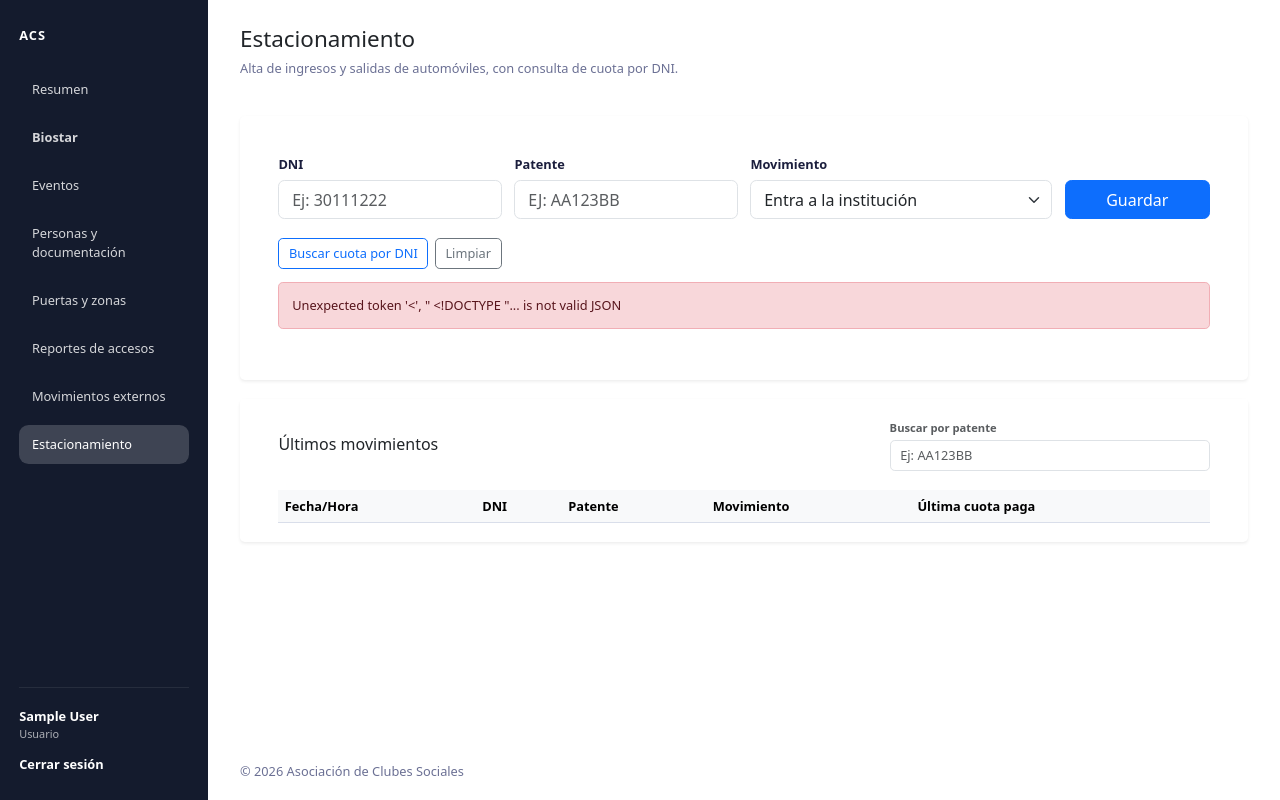
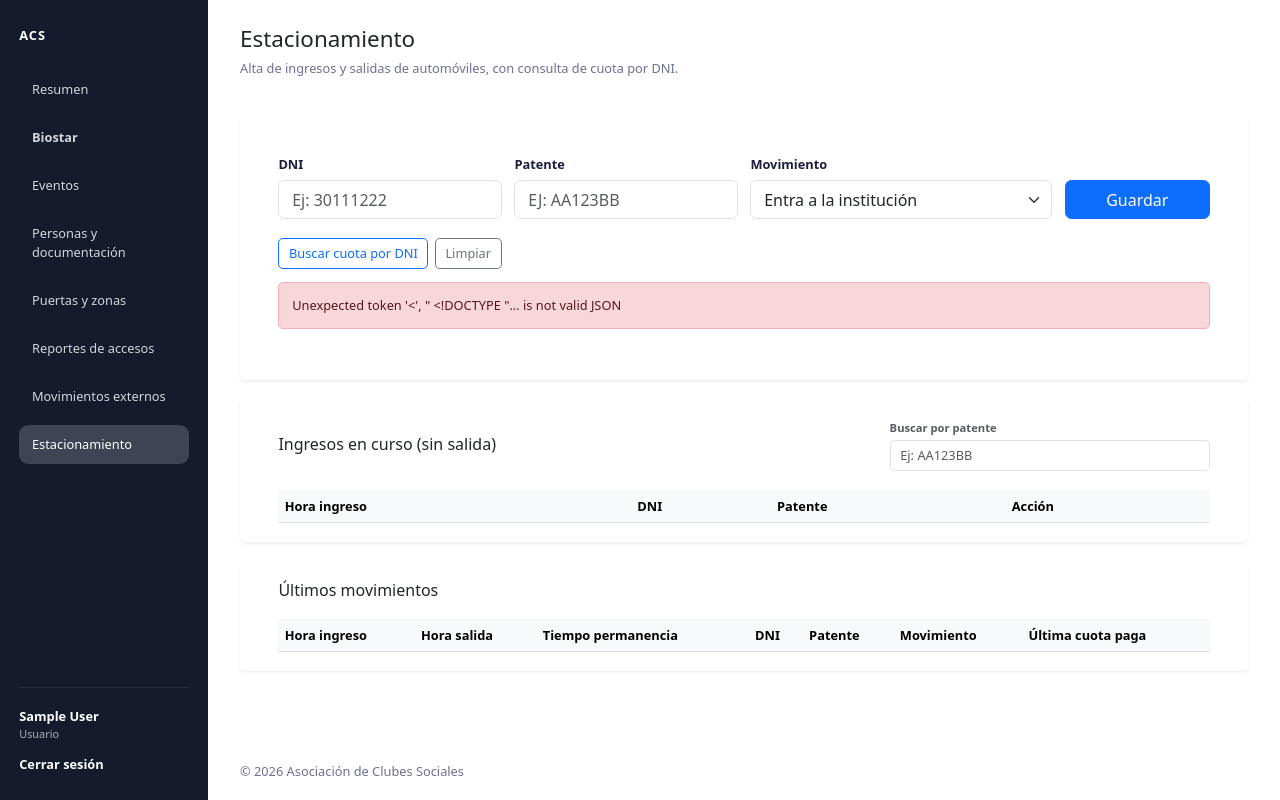
Before and after one commit to hbrunacci/geba_acs, a Django app: page /parking-movements/ in a window 1280 px wide. Run offline with Django 5.2, Linux system fonts and the light colour scheme; a user stored in the database is signed in; tables that the repository leaves empty hold one stand-in row (values such as "Sample post"); lists and menus that the app fills with data are empty.

Commit message:
Agregar registro de salida y permanencia en movimientos de parking

```diff
--- a/access_control/models/models.py
+++ b/access_control/models/models.py
@@ -214,6 +214,8 @@ class ParkingMovement(models.Model):
     patente = models.CharField(max_length=16)
     movement_type = models.CharField(max_length=10, choices=MovementType.choices)
     ult_cuota_paga = models.DateTimeField(null=True, blank=True)
+    exit_at = models.DateTimeField(null=True, blank=True)
+    stay_duration = models.DurationField(null=True, blank=True)
     created_at = models.DateTimeField(auto_now_add=True)
 
     class Meta:
--- a/access_control/templates/access_control/parking_movements_console.html
+++ b/access_control/templates/access_control/parking_movements_console.html
@@ -53,16 +53,10 @@
   <section class="card shadow-sm border-0 mt-4">
     <div class="card-header bg-white border-0 pt-4 px-4 px-lg-5">
       <div class="d-flex flex-column flex-md-row align-items-md-center justify-content-between gap-3">
-        <h5 class="mb-0">Últimos movimientos</h5>
+        <h5 class="mb-0">Ingresos en curso (sin salida)</h5>
         <div class="w-100 w-md-auto" style="max-width: 320px;">
           <label class="form-label small text-muted mb-1" for="movements-plate-filter">Buscar por patente</label>
-          <input
-            id="movements-plate-filter"
-            class="form-control"
-            type="text"
-            placeholder="Ej: AA123BB"
-            autocomplete="off"
-          />
+          <input id="movements-plate-filter" class="form-control" type="text" placeholder="Ej: AA123BB" autocomplete="off" />
         </div>
       </div>
     </div>
@@ -71,7 +65,30 @@
         <table class="table table-hover align-middle mb-0">
           <thead class="table-light">
             <tr>
-              <th>Fecha/Hora</th>
+              <th>Hora ingreso</th>
+              <th>DNI</th>
+              <th>Patente</th>
+              <th>Acción</th>
+            </tr>
+          </thead>
+          <tbody id="open-movements-body"></tbody>
+        </table>
+      </div>
+    </div>
+  </section>
+
+  <section class="card shadow-sm border-0 mt-4">
+    <div class="card-header bg-white border-0 pt-4 px-4 px-lg-5">
+      <h5 class="mb-0">Últimos movimientos</h5>
+    </div>
+    <div class="card-body px-4 px-lg-5 pb-4">
+      <div class="table-responsive">
+        <table class="table table-hover align-middle mb-0">
+          <thead class="table-light">
+            <tr>
+              <th>Hora ingreso</th>
+              <th>Hora salida</th>
+              <th>Tiempo permanencia</th>
               <th>DNI</th>
               <th>Patente</th>
               <th>Movimiento</th>
@@ -82,7 +99,7 @@
         </table>
       </div>
     </div>
-</section>
+  </section>
 </div>
 
 <script>
@@ -95,21 +112,18 @@
   const clearButton = document.getElementById('clear-form');
   const messageBox = document.getElementById('parking-message');
   const quotaBox = document.getElementById('quota-box');
+  const body = document.getElementById('movements-body');
+  const openBody = document.getElementById('open-movements-body');
+  const plateFilterInput = document.getElementById('movements-plate-filter');
+  let allMovements = [];
 
   function setQuotaStatus(message, canEnter) {
     quotaBox.className = 'small mt-2 fw-semibold';
-    if (canEnter === true) {
-      quotaBox.classList.add('text-success');
-    } else if (canEnter === false) {
-      quotaBox.classList.add('text-danger');
-    } else {
-      quotaBox.classList.add('text-muted');
-    }
+    if (canEnter === true) quotaBox.classList.add('text-success');
+    else if (canEnter === false) quotaBox.classList.add('text-danger');
+    else quotaBox.classList.add('text-muted');
     quotaBox.textContent = message;
   }
-  const body = document.getElementById('movements-body');
-  const plateFilterInput = document.getElementById('movements-plate-filter');
-  let allMovements = [];
 
   function showMessage(text, kind) {
     messageBox.className = 'alert alert-' + (kind || 'info') + ' mt-3';
@@ -132,9 +146,7 @@
       ...options
     });
     const payload = await response.json();
-    if (!response.ok) {
-      throw new Error(payload.detail || ('HTTP ' + response.status));
-    }
+    if (!response.ok) throw new Error(payload.detail || ('HTTP ' + response.status));
     return payload;
   }
 
@@ -143,15 +155,25 @@
     return value.replace('T', ' ').slice(0, 19);
   }
 
+  function formatDuration(seconds) {
+    if (!Number.isFinite(seconds) || seconds < 0) return '-';
+    const total = Math.floor(seconds);
+    const h = Math.floor(total / 3600);
+    const m = Math.floor((total % 3600) / 60);
+    return h + 'h ' + m + 'm';
+  }
+
   function renderRows(items) {
     if (!items.length) {
-      body.innerHTML = '<tr><td colspan="5" class="text-center text-muted py-4">No hay movimientos para la patente buscada.</td></tr>';
+      body.innerHTML = '<tr><td colspan="7" class="text-center text-muted py-4">No hay movimientos para la patente buscada.</td></tr>';
       return;
     }
 
     body.innerHTML = items.map(item => `
       <tr>
         <td>${formatDate(item.created_at)}</td>
+        <td>${formatDate(item.exit_at)}</td>
+        <td>${formatDuration(item.stay_duration_seconds)}</td>
         <td>${item.dni}</td>
         <td>${item.patente}</td>
         <td>${item.movement_type === 'entry' ? 'Ingreso' : 'Salida'}</td>
@@ -160,24 +182,54 @@
     `).join('');
   }
 
-  function applyPlateFilter() {
-    const term = (plateFilterInput.value || '').trim().toLowerCase();
-    if (!term) {
-      renderRows(allMovements);
+  function renderOpenRows(items) {
+    if (!items.length) {
+      openBody.innerHTML = '<tr><td colspan="4" class="text-center text-muted py-4">No hay ingresos pendientes de salida.</td></tr>';
       return;
     }
 
-    const filtered = allMovements.filter(item => String(item.patente || '').toLowerCase().includes(term));
+    openBody.innerHTML = items.map(item => `
+      <tr>
+        <td>${formatDate(item.created_at)}</td>
+        <td>${item.dni}</td>
+        <td>${item.patente}</td>
+        <td><button class="btn btn-sm btn-success" data-movement-id="${item.id}">Marcar salida</button></td>
+      </tr>
+    `).join('');
+  }
+
+  function applyPlateFilter() {
+    const term = (plateFilterInput.value || '').trim().toLowerCase();
+    const filtered = !term
+      ? allMovements
+      : allMovements.filter(item => String(item.patente || '').toLowerCase().includes(term));
+
     renderRows(filtered);
+    renderOpenRows(filtered.filter(item => item.movement_type === 'entry' && !item.exit_at));
   }
 
   async function loadMovements() {
-    const rows = await fetchJSON('/api/parking/movements/');
-    allMovements = rows;
+    allMovements = await fetchJSON('/api/parking/movements/');
     applyPlateFilter();
   }
 
   plateFilterInput.addEventListener('input', applyPlateFilter);
+
+  openBody.addEventListener('click', async (event) => {
+    const target = event.target;
+    if (!target.matches('button[data-movement-id]')) return;
+    const movementId = target.getAttribute('data-movement-id');
+    try {
+      target.disabled = true;
+      await fetchJSON('/api/parking/movements/' + movementId + '/mark-exit/', { method: 'POST', body: '{}' });
+      showMessage('Salida registrada correctamente.', 'success');
+      await loadMovements();
+    } catch (error) {
+      showMessage(error.message, 'danger');
+    } finally {
+      target.disabled = false;
+    }
+  });
 
   lookupButton.addEventListener('click', async () => {
     try {
@@ -203,15 +255,8 @@
 
   saveButton.addEventListener('click', async () => {
     try {
-      const payload = {
-        dni: dniInput.value,
-        patente: plateInput.value,
-        movement_type: typeInput.value
-      };
-      await fetchJSON('/api/parking/movements/', {
-        method: 'POST',
-        body: JSON.stringify(payload)
-      });
+      const payload = { dni: dniInput.value, patente: plateInput.value, movement_type: typeInput.value };
+      await fetchJSON('/api/parking/movements/', { method: 'POST', body: JSON.stringify(payload) });
       showMessage('Movimiento guardado correctamente.', 'success');
       await loadMovements();
     } catch (error) {
--- a/access_control/urls_api.py
+++ b/access_control/urls_api.py
@@ -19,6 +19,7 @@ from access_control.views import (
     AccessHeatmapReportView,
     ExternalAccessLogView,
     ParkingClienteLookupView,
+    ParkingMovementMarkExitView,
     ParkingMovementView,
     WhitelistEntryViewSet,
 )
@@ -31,6 +32,7 @@ urlpatterns = router.urls + [
 
     path("parking/client-lookup/", ParkingClienteLookupView.as_view(), name="parking_client_lookup"),
     path("parking/movements/", ParkingMovementView.as_view(), name="parking_movements_api"),
+    path("parking/movements/<int:movement_id>/mark-exit/", ParkingMovementMarkExitView.as_view(), name="parking_movement_mark_exit_api"),
     path("biostar/devices/", BioStarDeviceListAPI.as_view(), name="biostar_devices_list_api"),
     path("biostar/devices/sync/", BioStarDeviceSyncAPI.as_view(), name="biostar_devices_sync_api"),
     path(
--- a/access_control/views.py
+++ b/access_control/views.py
@@ -42,6 +42,12 @@ def _parking_quota_access_status(ult_cuota_paga):
         "can_enter": can_enter,
         "access_until": access_until,
     }
+
+
+def _parking_stay_duration_seconds(stay_duration):
+    if stay_duration is None:
+        return None
+    return int(stay_duration.total_seconds())
 
 
 @login_required
@@ -213,7 +219,18 @@ class ParkingMovementView(APIView):
     """Registro y consulta de movimientos de estacionamiento."""
 
     def get(self, request):
-        items = list(ParkingMovement.objects.all().values("id", "dni", "patente", "movement_type", "ult_cuota_paga", "created_at")[:50])
+        items = list(
+            ParkingMovement.objects.all().values(
+                "id",
+                "dni",
+                "patente",
+                "movement_type",
+                "ult_cuota_paga",
+                "created_at",
+                "exit_at",
+                "stay_duration",
+            )[:100]
+        )
         payload = []
         for item in items:
             payload.append({
@@ -223,6 +240,8 @@ class ParkingMovementView(APIView):
                 "movement_type": item["movement_type"],
                 "ult_cuota_paga": item["ult_cuota_paga"].isoformat() if item["ult_cuota_paga"] else None,
                 "created_at": item["created_at"].isoformat() if item["created_at"] else None,
+                "exit_at": item["exit_at"].isoformat() if item["exit_at"] else None,
+                "stay_duration_seconds": _parking_stay_duration_seconds(item["stay_duration"]),
             })
         return Response(payload)
 
@@ -259,6 +278,38 @@ class ParkingMovementView(APIView):
                 "movement_type": movement.movement_type,
                 "ult_cuota_paga": movement.ult_cuota_paga.isoformat() if movement.ult_cuota_paga else None,
                 "created_at": movement.created_at.isoformat(),
+                "exit_at": movement.exit_at.isoformat() if movement.exit_at else None,
+                "stay_duration_seconds": _parking_stay_duration_seconds(movement.stay_duration),
             },
             status=status.HTTP_201_CREATED,
         )
+
+
+class ParkingMovementMarkExitView(APIView):
+    """Marca la salida de un ingreso y calcula permanencia."""
+
+    def post(self, request, movement_id):
+        movement = ParkingMovement.objects.filter(id=movement_id).first()
+        if not movement:
+            return Response({"detail": "Movimiento no encontrado."}, status=status.HTTP_404_NOT_FOUND)
+
+        if movement.movement_type != ParkingMovement.MovementType.ENTRY:
+            return Response({"detail": "Solo se puede marcar salida para ingresos."}, status=status.HTTP_400_BAD_REQUEST)
+
+        if movement.exit_at:
+            return Response({"detail": "Este ingreso ya tiene salida registrada."}, status=status.HTTP_400_BAD_REQUEST)
+
+        now = timezone.now()
+        movement.exit_at = now
+        movement.stay_duration = now - movement.created_at
+        movement.save(update_fields=["exit_at", "stay_duration"])
+
+        return Response({
+            "id": movement.id,
+            "dni": movement.dni,
+            "patente": movement.patente,
+            "movement_type": movement.movement_type,
+            "created_at": movement.created_at.isoformat() if movement.created_at else None,
+            "exit_at": movement.exit_at.isoformat() if movement.exit_at else None,
+            "stay_duration_seconds": _parking_stay_duration_seconds(movement.stay_duration),
+        })
```
Also changed, not shown: access_control/tests/test_api.py (+42 -1 lines), access_control/migrations/0009_parkingmovement_exit_at_and_more.py (added).
